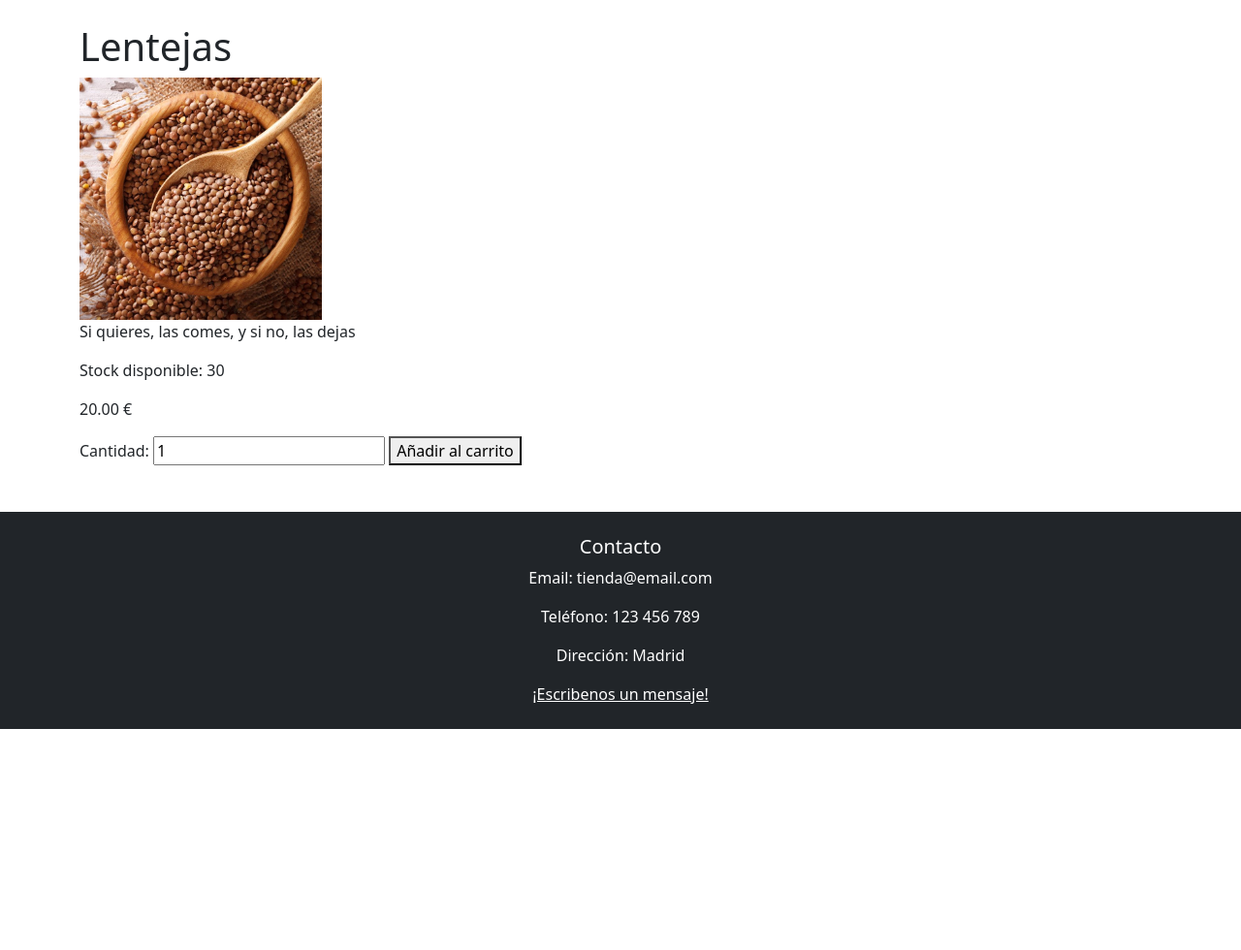
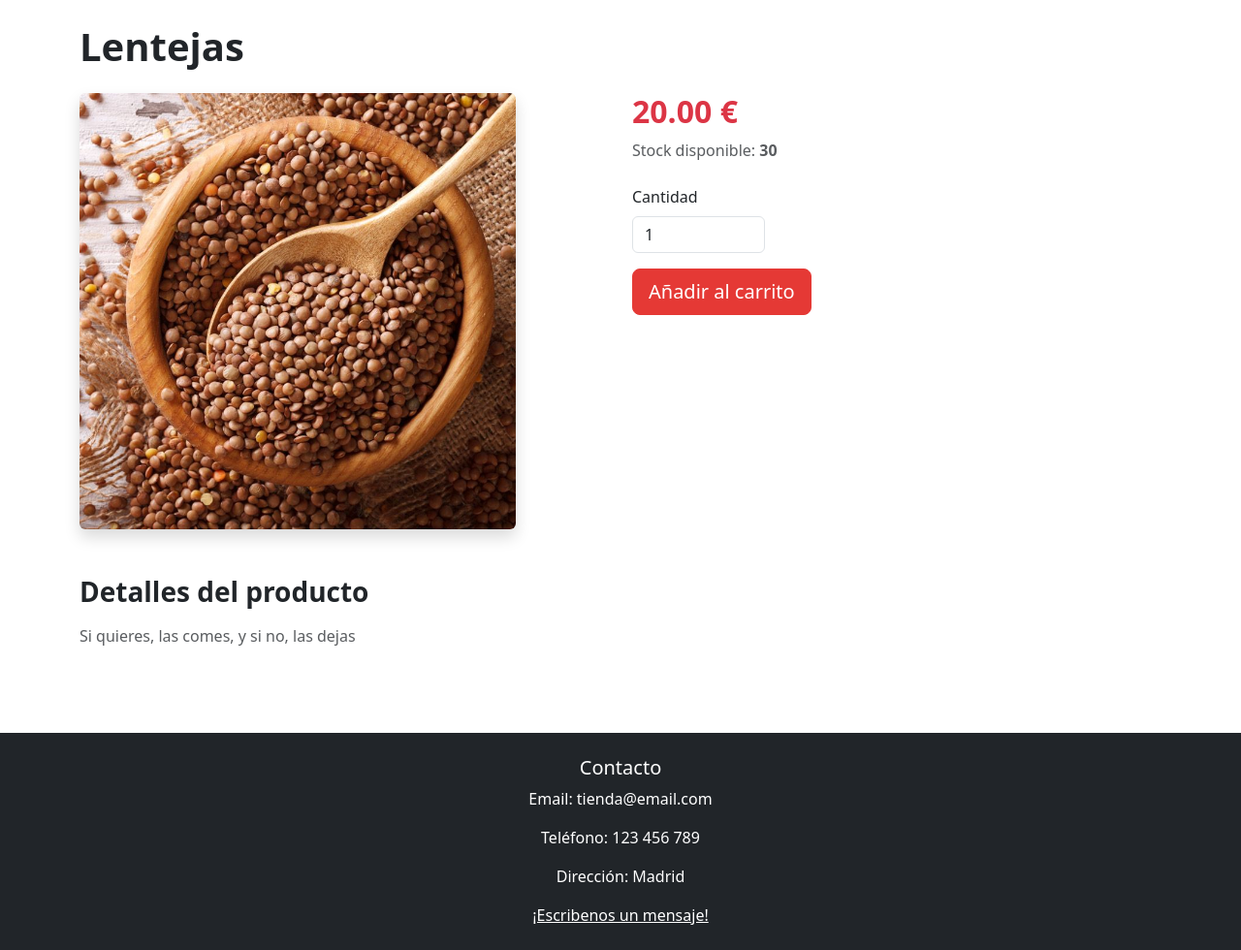
Before and after one commit to sergyops/Tienda-Web, a Django app: page /product/1/ in a window 1280 px wide. Shown: the part 132-1112 px from the top of the page at 97% size. Before the commit the page ends 884 px from the top, so only its background shows below. Run offline with Django 5.2, Linux system fonts and the light colour scheme; data comes from the database, SQL or seed files in the repository.

Commit message:
Improve global layout (footer) and redesign product listing, detail and search pages

```diff
--- a/tienda/shop/templates/shop/product_detail.html
+++ b/tienda/shop/templates/shop/product_detail.html
@@ -1,24 +1,77 @@
 {% extends 'base.html' %}
 
-{% block title %}{{product.name}}{% endblock %}
+{% block title %}{{ product.name }}{% endblock %}
 
 {% block content %}
-    <h1>{{ product.name }}</h1>
-    {% if product.image %}
-        <img src="{{ product.image.url }}" alt="{{ product.name }}" width="250">
-    {% else %}
-        <p>Sin imagen disponible</p>
-    {% endif %}
-    <p>{{ product.description }}</p>
-    <p>Stock disponible: {{ product.stock }}</p>
-    <p>{{ product.price }} €</p>
 
-    <form action="{% url 'add_to_cart' product.id %}" method="post">
-        {% csrf_token %}
+<!-- Nombre producto -->
+<h1 class="mb-4 fw-bold">{{ product.name }}</h1>
 
-        <label>Cantidad:</label>
-        <input type="number" name="quantity" value="1" min="1">
+<div class="row g-4">
 
-        <button type="submit">Añadir al carrito</button>
-    </form>
+    <!-- Imagen colocada a la izquierda-->
+    <div class="col-md-6">
+        {% if product.image %}
+            <img src="{{ product.image.url }}"
+                 class="img-fluid rounded shadow"
+                 style="max-height: 450px; object-fit: cover;">
+        {% else %}
+            <div class="bg-light d-flex align-items-center justify-content-center"
+                 style="height: 450px;">
+                Sin imagen disponible
+            </div>
+        {% endif %}
+    </div>
+
+    <!-- IInformacion del producto a la derecha -->
+    <div class="col-md-6">
+
+        <!-- Precio -->
+        <h2 class="text-danger fw-bold mb-2">
+            {{ product.price }} €
+        </h2>
+
+        <!-- Stock -->
+        <p class="text-muted mb-4">
+            Stock disponible: <strong>{{ product.stock }}</strong>
+        </p>
+
+        <!-- Formulario -->
+        <form action="{% url 'add_to_cart' product.id %}" method="post" class="mb-4">
+            {% csrf_token %}
+
+            <!-- Cantidad -->
+            <div class="mb-3">
+                <label class="form-label">Cantidad</label>
+                <input type="number"
+                       name="quantity"
+                       value="1"
+                       min="1"
+                       max="{{ product.stock }}"
+                       class="form-control w-25">
+            </div>
+
+            <!-- Botón para añadir al carrito -->
+            <button type="submit" class="btn btn-primary btn-lg">
+                Añadir al carrito
+            </button>
+
+        </form>
+
+    </div>
+</div>
+
+<!-- Descripcion -->
+<div class="mt-5">
+
+    <h3 class="fw-bold text-dark mb-3">
+        Detalles del producto
+    </h3>
+
+    <p class="text-muted">
+        {{ product.description }}
+    </p>
+
+</div>
+
 {% endblock %}
--- a/tienda/templates/base.html
+++ b/tienda/templates/base.html
@@ -33,7 +33,7 @@
         }
     </style>
 </head>
-<body>
+<body class="d-flex flex-column min-vh-100">
 
     <!-- Header -->
     <header class="p-3">
@@ -90,7 +90,7 @@
     </header>
 
     <!-- Contenido -->
-     <div class="container mt-4">
+     <main class="container my-4 flex-grow-1 pb-5" style="min-height: 60vh;">
         <!-- Mensajes -->
         {% if messages %}
             {% for message in messages %}
@@ -103,10 +103,10 @@
         <!-- Contenido otros html -->
         {% block content %}
         {% endblock %}
-     </div>
+     </main>
 
     <!-- Footer - datos contacto -->
-    <footer class="bg-dark text-white text-center p-4 mt-5">
+    <footer class="bg-dark text-white text-center p-4">
         <h5>Contacto</h5>
         <p>Email: tienda@email.com</p>
         <p>Teléfono: 123 456 789</p>
```
Also changed, not shown: tienda/shop/templates/shop/product_list.html (+44 -6 lines), tienda/shop/templates/shop/search_results.html (+56 -7 lines).
